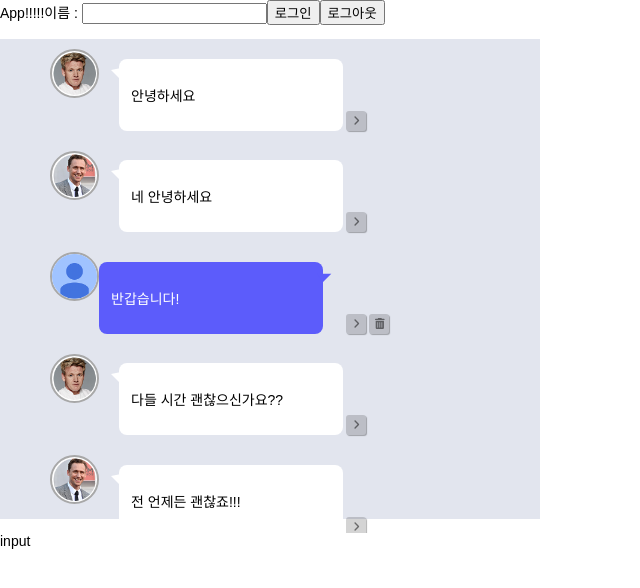
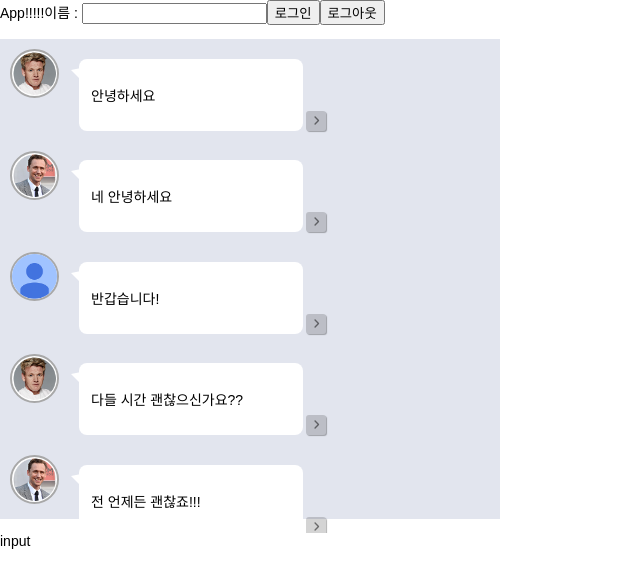
Before and after one commit to WongueShin/2ndweek-swit-task, a React (Create React App) app: page / in a window 1280 px wide. Shown: the top 588 px of the page, without its empty margins (0-640 px from the left). Built offline with nearby package versions, Linux system fonts and the light colour scheme.

Commit message:
Fix: 내가 보낸 말풍선 CSS 수정

```diff
--- a/src/Components/Balloon/index.Balloon.tsx
+++ b/src/Components/Balloon/index.Balloon.tsx
@@ -1,8 +1,11 @@
 import * as S from "Components/Balloon/style.Balloon";
+import { RootState } from 'src/Redux/index.Redux';
+import { useSelector } from 'react-redux';
 
 interface BalloonProps {
-  content: string;
-  userName: string,
+  content: string,
+  userId: string,
+  loginUser: string,
 }
 
 // const BallonPropsDummy :BalloonProps = {
@@ -10,11 +13,13 @@ interface BalloonProps {
 //   background : "ㅋㅋㅋ"
 // }
 
-const Balloon = ({ content, userName }: BalloonProps) => {
+const Balloon = ({ content, userId, loginUser }: BalloonProps) => {
+
+  const user = useSelector((state: RootState) => state.user);
 
   return (
     <S.BalloonContainer >
-      <S.Container userName={userName}>
+      <S.Container userId={userId} loginUser={loginUser}>
         <p>{content}</p>
       </S.Container>
     </S.BalloonContainer>
--- /dev/null
+++ b/src/Components/Balloon/style.Balloon.ts
@@ -0,0 +1,32 @@
+import styled from "styled-components";
+
+export const BalloonContainer = styled.div`
+`;
+
+export const Container = styled.div<{ userId: string,loginUser:string }>`
+  display: flex;
+  width: 200px;
+  height: fit-content;
+  background: ${(props) => (props.userId !== props.loginUser ? "#fff" : "#5c5cfb")};
+  position: relative;
+  color: ${(props) => (props.userId !== props.loginUser ? "#000" : "#fff")};
+  padding: 12px;
+  margin: ${(props) => (props.userId !== props.loginUser ? "0 0 0 20px" : "0 20px 0 0")};
+  border-radius: 8px;
+  word-break: break-all;
+
+  &:after {
+
+    border-top: ${(props) => (props.userId !== props.loginUser) ? "2px" : "10px" } solid transparent;
+    border-left: 10px solid transparent;
+    border-right: 10px solid ${(props) => (props.userId !== props.loginUser ? "#fff" : "#5c5cfb")};
+    border-bottom: ${(props) => (props.userId !== props.loginUser) ? "10px" : "2px" } solid transparent;
+    transform: rotate(${(props) => props.userId !== props.loginUser ? "0" : "45deg" });
+    content: "";
+    position: absolute;
+    z-index: 100;
+    top:  ${(props) => props.userId !== props.loginUser ? "9px" : "3px"};
+    left: ${(props) => props.userId !== props.loginUser ? "-18px" : "unset"};
+    right: ${(props) => props.userId !== props.loginUser ? "unset" : "-7px"};
+  }
+`;
--- a/src/Components/Balloon/style.Balloon.tsx
+++ /dev/null
@@ -1,32 +0,0 @@
-import styled from "styled-components";
-
-export const BalloonContainer = styled.div`
-`;
-
-export const Container = styled.div<{ userName: string }>`
-  display: flex;
-  width: 200px;
-  height: fit-content;
-  background: ${(props) => (props.userName !== "사람3" ? "#fff" : "#5c5cfb")};
-  position: relative;
-  color: ${(props) => (props.userName !== "사람3" ? "#000" : "#fff")};
-  padding: 12px;
-  margin: ${(props) => (props.userName !== '사람3' ? "0 0 0 20px" : "0 20px 0 0")};
-  border-radius: 8px;
-  word-break: break-all;
-
-  &:after {
-
-    border-top: ${(props) => (props.userName !== "사람3") ? "2px" : "10px" } solid transparent;
-    border-left: 10px solid transparent;
-    border-right: 10px solid ${(props) => (props.userName !== "사람3" ? "#fff" : "#5c5cfb")};
-    border-bottom: ${(props) => (props.userName !== "사람3") ? "10px" : "2px" } solid transparent;
-    transform: rotate(${(props) => props.userName !== '사람3' ? "0" : "45deg" });
-    content: "";
-    position: absolute;
-    z-index: 100;
-    top:  ${(props) => props.userName !== '사람3' ? "9px" : "3px"};
-    left: ${(props) => props.userName !== '사람3' ? "-18px" : "unset"};
-    right: ${(props) => props.userName !== '사람3' ? "unset" : "-7px"};
-  }
-`;
--- a/src/Components/Button/index.Button.tsx
+++ b/src/Components/Button/index.Button.tsx
@@ -3,17 +3,18 @@ import { faAngleRight, faTrashCan } from "@fortawesome/free-solid-svg-icons";
 import * as S from "Components/Button/style.Button";
 
 interface ButtonProps {
-  userName: string;
+  userId: string,
+  loginUser: string,
 }
 
 
-const Button = ({ userName }: ButtonProps) => {
+const Button = ({ userId,loginUser }: ButtonProps) => {
   return (
     <S.ButtonContainer>
       <S.Btn>
         <FontAwesomeIcon icon={faAngleRight}/>
       </S.Btn>
-      {userName === "사람3" && (
+      {userId === loginUser && (
         <S.Btn>
           <FontAwesomeIcon icon={faTrashCan}/>
         </S.Btn>
--- a/src/Components/Chat/index.Chat.tsx
+++ b/src/Components/Chat/index.Chat.tsx
@@ -17,9 +17,9 @@ const Chat = ({ data }: ChatPropsType): JSX.Element => {
     <S.ChatWarpper>
       {data.userId === user.userId ? (
         <>
-          <Button userName={data.userName} />
+          <Button userId={data.userId} loginUser={user.userId}/>
           <S.BalloonWarpper>
-            <Balloon content={data.content} userName={data.userName} />
+            <Balloon content={data.content} userId={data.userId} loginUser={user.userId}/>
           </S.BalloonWarpper>
           <UserProfile USER_PROFLE_PATH={data.profileImage} />
         </>
@@ -28,9 +28,9 @@ const Chat = ({ data }: ChatPropsType): JSX.Element => {
           {' '}
           <UserProfile USER_PROFLE_PATH={data.profileImage} />
           <S.BalloonWarpper>
-            <Balloon content={data.content} userName={data.userName} />
+            <Balloon content={data.content} userId={data.userId} loginUser={user.userId}/>
           </S.BalloonWarpper>
-          <Button userName={data.userName} />
+          <Button userId={data.userId} loginUser={user.userId}/>
         </>
       )}
     </S.ChatWarpper>
--- a/src/Components/Messenger/style.Messenger.ts
+++ b/src/Components/Messenger/style.Messenger.ts
@@ -5,6 +5,11 @@ export const MessengerContainer = styled.ul`
   background:#E2E5EE;
   height: 60vh;
   width: 500px;
+  display:flex;
+  flex-direction:column;
+  padding:0;
 `;
 
-export const Message = styled.li``;
+export const Message = styled.li`
+float:left;
+`;
```
